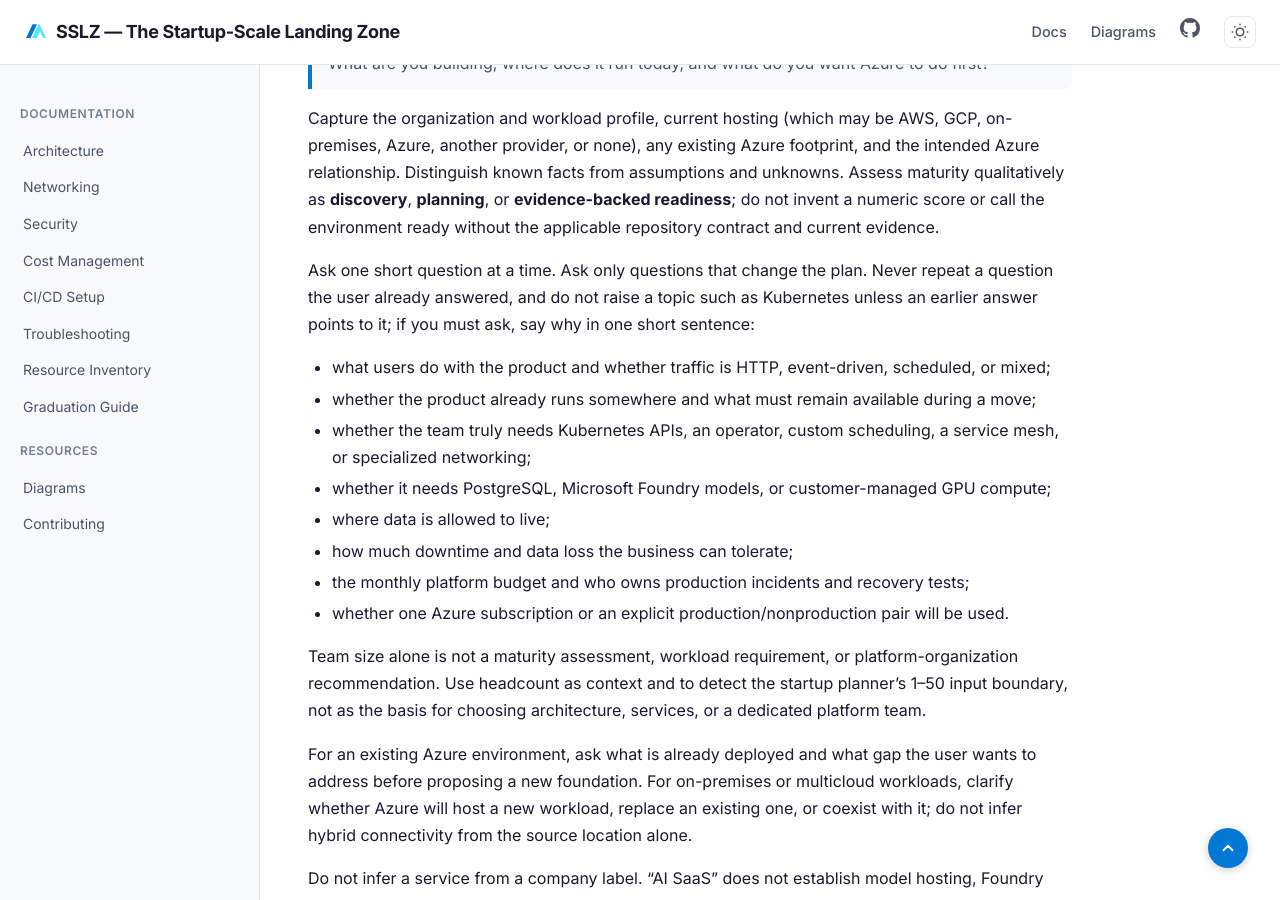
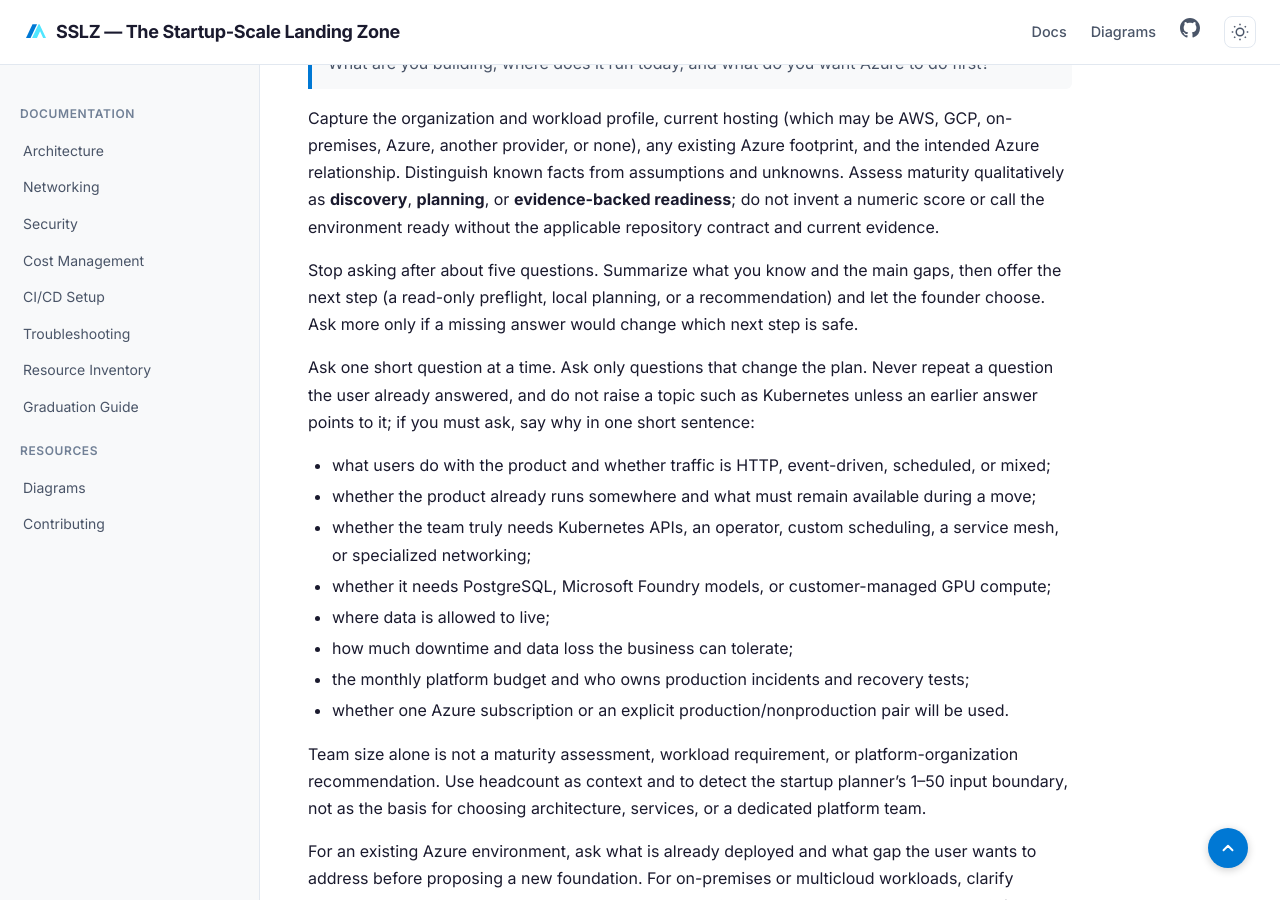
Before and after one commit to ricmmartins/sslz, a Jekyll site: the page built from agent/adapters/codex-sslz-agent.md, in a window 1280 px wide and 900 px high, scrolled down 1068 px. Built offline with Jekyll 4.4.1, drawn with Linux system fonts in a browser that asks for light colours; our own code applies the rules of GitHub Pages for plain Markdown files.

Commit message:
Agent: cap discovery questions and offer the next step (#127)

```diff
--- a/agent/adapters/codex-sslz-agent.md
+++ b/agent/adapters/codex-sslz-agent.md
@@ -37,6 +37,10 @@
 assumptions and unknowns. Assess maturity qualitatively as **discovery**, **planning**, or **evidence-backed readiness**;
 do not invent a numeric score or call the environment ready without the applicable repository contract and current
 evidence.
+
+Stop asking after about five questions. Summarize what you know and the main gaps, then offer the next step (a read-only
+preflight, local planning, or a recommendation) and let the founder choose. Ask more only if a missing answer would change
+which next step is safe.
 
 Ask one short question at a time. Ask only questions that change the plan. Never repeat a question the user already
 answered, and do not raise a topic such as Kubernetes unless an earlier answer points to it; if you must ask, say why in
```
Also changed, not shown: .claude/agents/sslz-agent.md, .github/agents/sslz-agent.agent.md.
